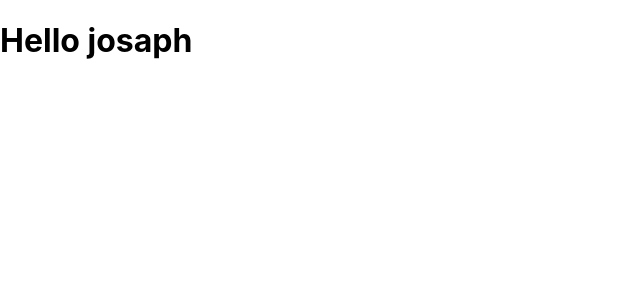
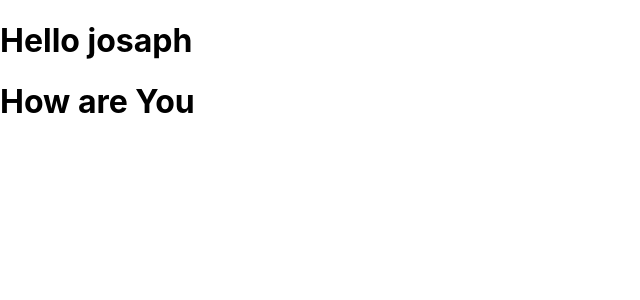
Before and after one commit to josaphkishore9182/kishore-, a React (Create React App) app: page / in a window 1280 px wide. Shown: the top 300 px of the page, without its empty margins (0-640 px from the left). Built offline with nearby package versions, Linux system fonts and the light colour scheme.

Commit message:
text changed

```diff
--- a/src/App.js
+++ b/src/App.js
@@ -5,6 +5,7 @@ function App() {
   return (
    <div>
     <h1>Hello josaph</h1>
+    <h1>How are You</h1>
    </div>
   );
 }
```
